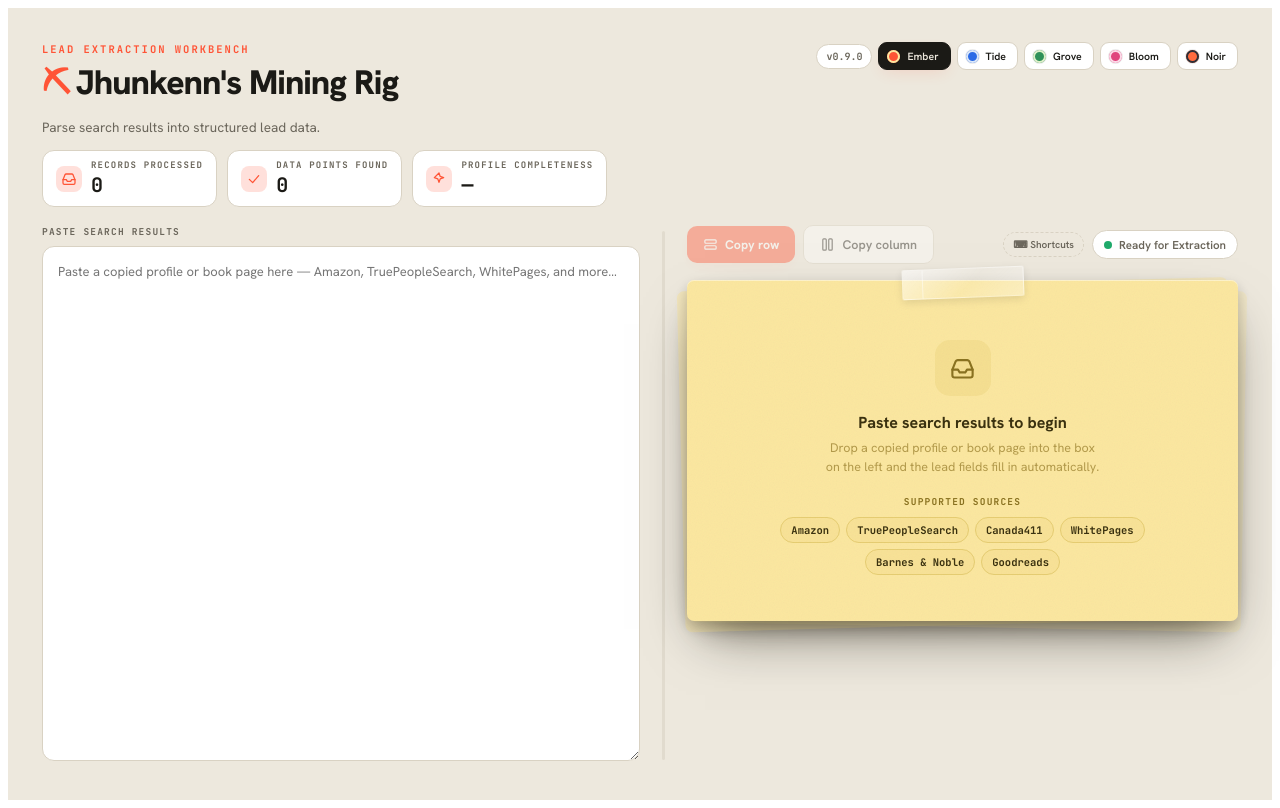
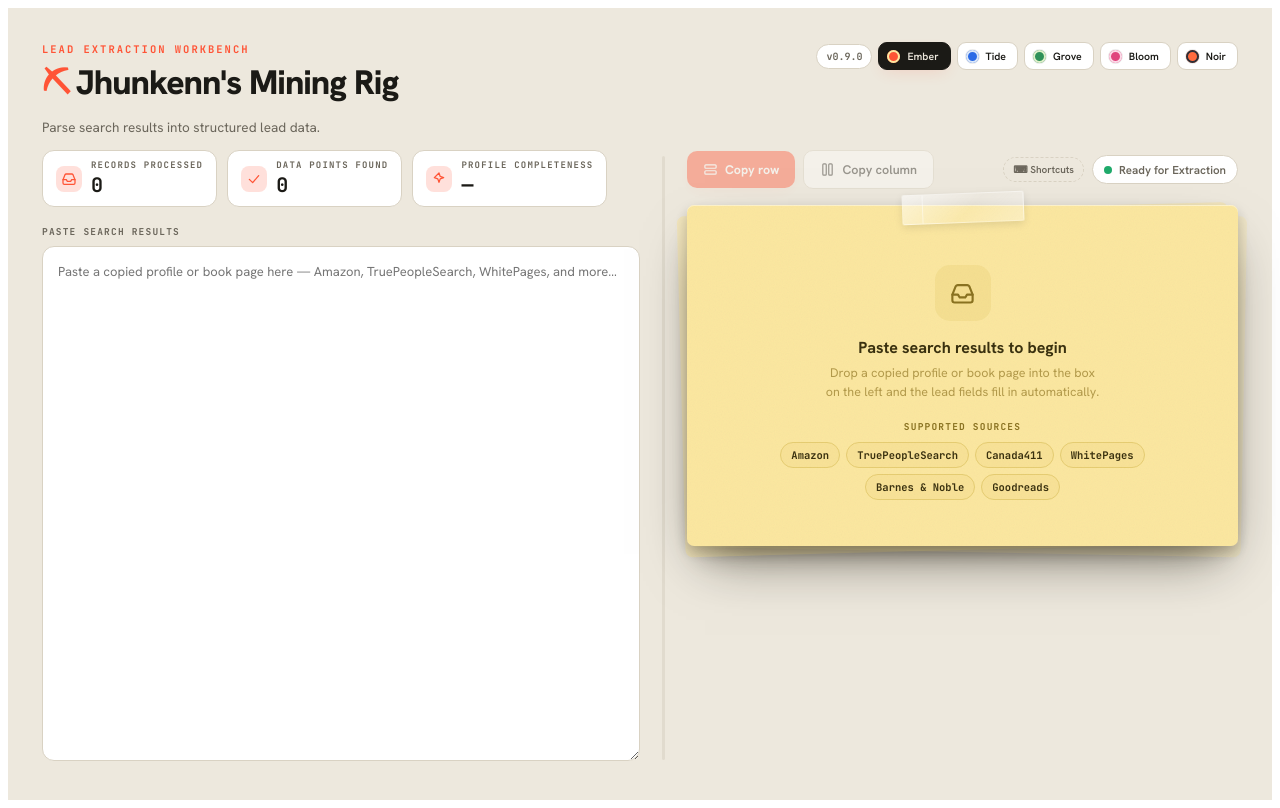
Before and after one commit to Jhunkenn/Mining-Rig-ni-Jhunkenn, a React (Vite) app: page / in a window 1280 px wide. Built offline with nearby package versions, Linux system fonts and the light colour scheme.

Commit message:
Update App.jsx

```diff
--- a/src/App.jsx
+++ b/src/App.jsx
@@ -791,6 +791,10 @@ export default function App() {
         </div>
       </div>
 
+      {/* workspace */}
+      <div ref={wsRef} className="ws" style={{ display: "flex", alignItems: "flex-start", gap: 18 }}>
+        {/* input */}
+        <div className="ws-pane" style={{ flex: `0 0 ${leftPct}%`, minWidth: 0 }}>
           {/* session statistics */}
           <div style={{ display: "flex", gap: 10, flexWrap: "wrap", marginBottom: 18 }}>
             {statCards.map((s) => (
@@ -803,11 +807,6 @@ export default function App() {
               </div>
             ))}
           </div>
-
-      {/* workspace */}
-      <div ref={wsRef} className="ws" style={{ display: "flex", alignItems: "flex-start", gap: 18 }}>
-        {/* input */}
-        <div className="ws-pane" style={{ flex: `0 0 ${leftPct}%`, minWidth: 0 }}>
           <div className="lbl" style={{ color: "var(--ink-soft)", marginBottom: 8, display: "flex", justifyContent: "space-between", alignItems: "center" }}>
             <span>Paste Search Results</span>
             <span style={{ opacity: .65 }}>{raw ? raw.length.toLocaleString() + " chars" : ""}</span>
```
Lines whose indentation alone changed are shown as unchanged.
